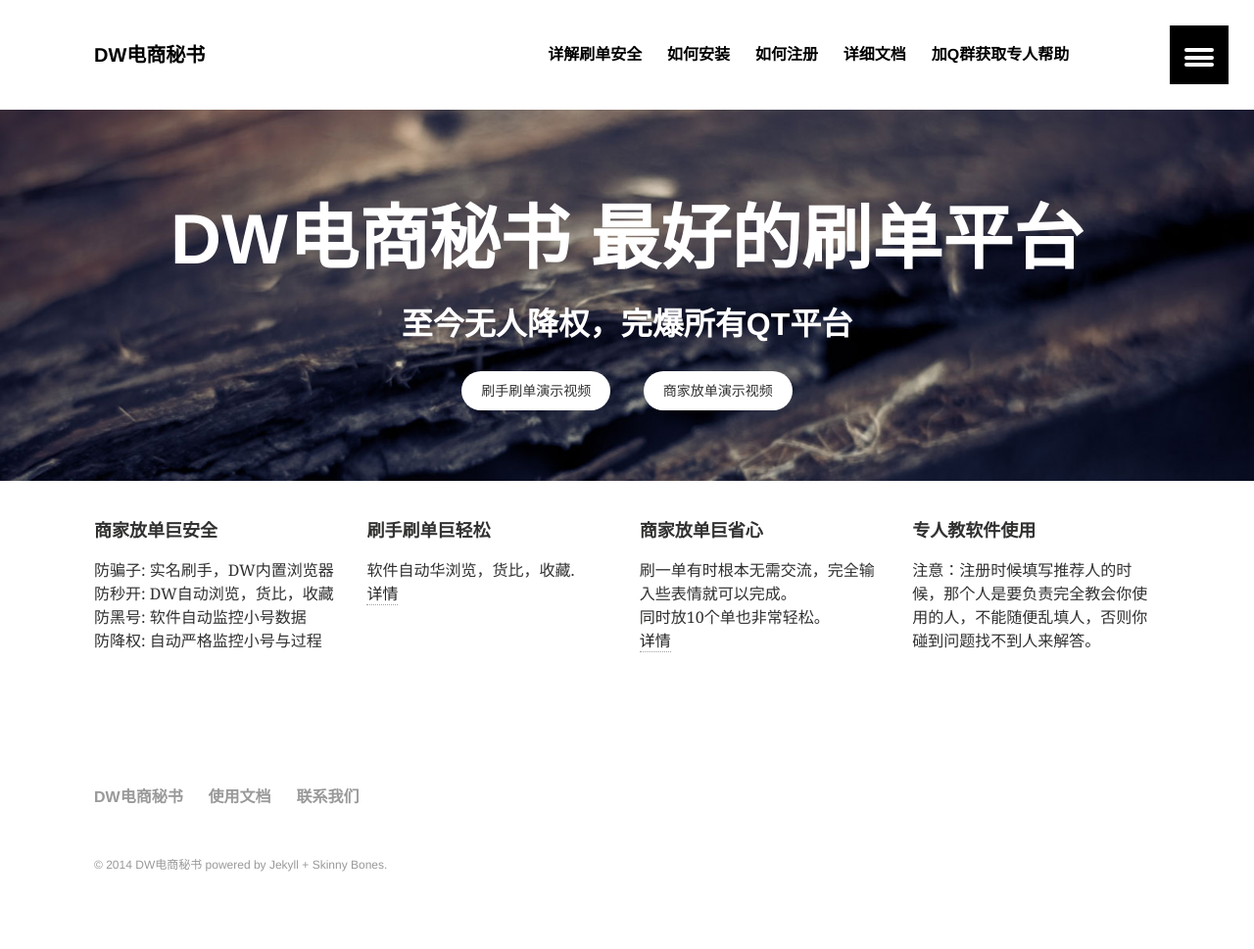
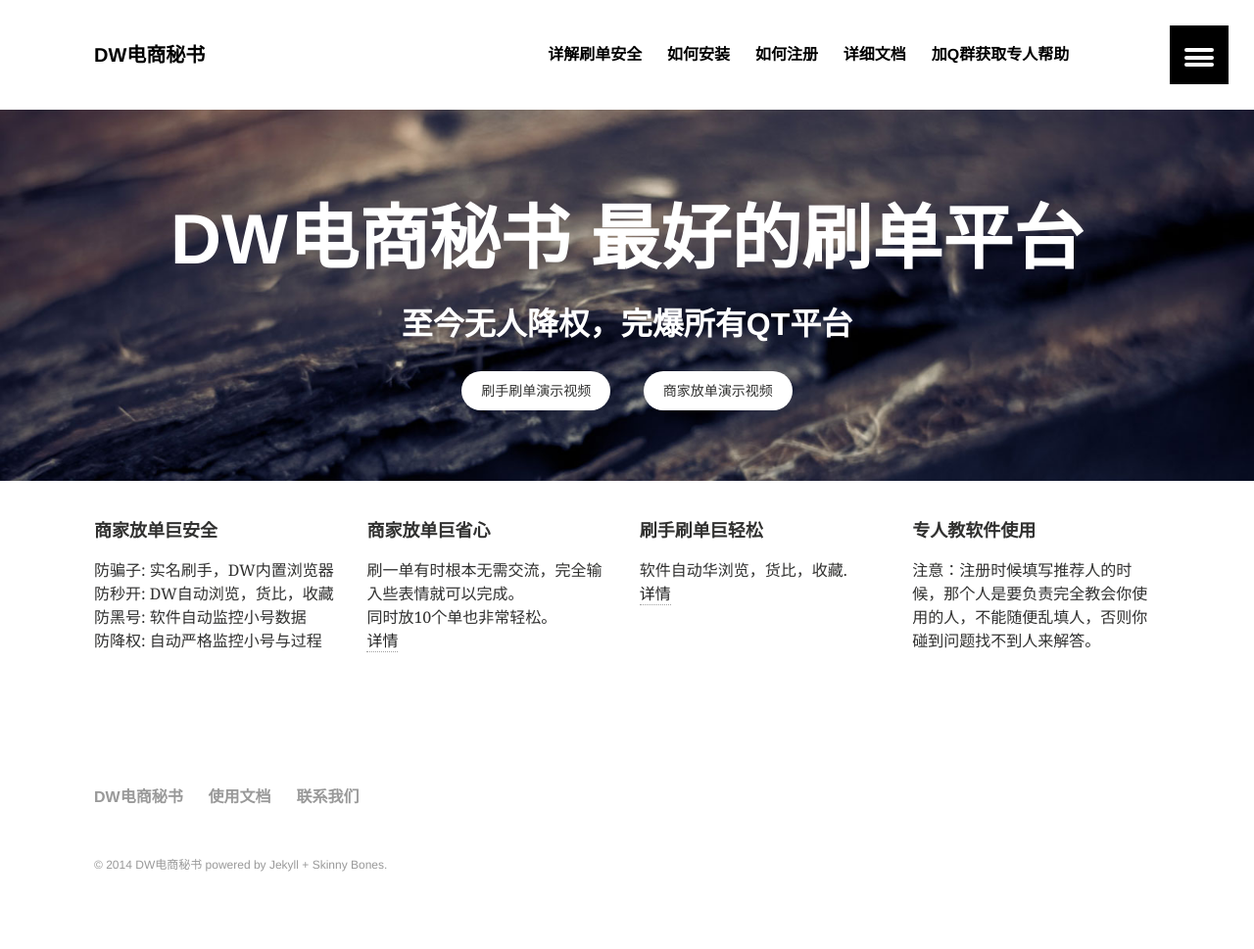
Before and after one commit to dw1688/dw1688.github.io, a Jekyll site: the page built from index.md, in a window 1280 px wide. Shown: the whole page at 98% size. Built offline with Jekyll 4.4.1, drawn with Linux system fonts in a browser that asks for light colours.

Commit message:
Update index.md

```diff
--- a/index.md
+++ b/index.md
@@ -18,17 +18,17 @@ image:
 </div><!-- /.tile -->
 
 <div class="tile">
-  <h2 class="post-title">刷手刷单巨轻松</h2>
-  <p class="post-excerpt">软件自动华浏览，货比，收藏.<br />
-<a href="http://bourbon.io">详情</a>
+  <h2 class="post-title">商家放单巨省心</h2>
+  <p class="post-excerpt">刷一单有时根本无需交流，完全输入些表情就可以完成。<br />
+同时放10个单也非常轻松。<br />
+ <a href="http://bourbon.io">详情</a>
   </p>
 </div><!-- /.tile -->
 
 <div class="tile">
-  <h2 class="post-title">商家放单巨省心</h2>
-  <p class="post-excerpt">刷一单有时根本无需交流，完全输入些表情就可以完成。<br />
-同时放10个单也非常轻松。<br />
- <a href="http://bourbon.io">详情</a>
+  <h2 class="post-title">刷手刷单巨轻松</h2>
+  <p class="post-excerpt">软件自动华浏览，货比，收藏.<br />
+<a href="http://bourbon.io">详情</a>
   </p>
 </div><!-- /.tile -->
 
```
